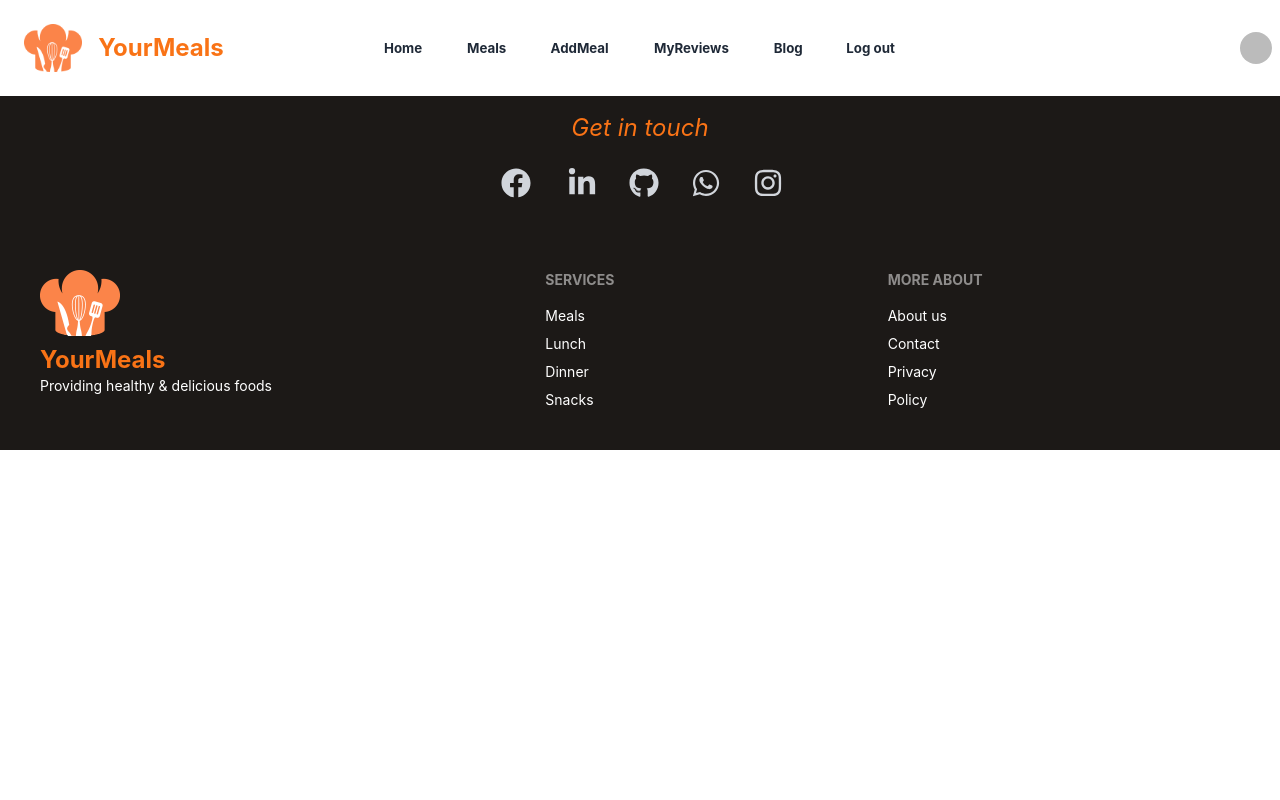
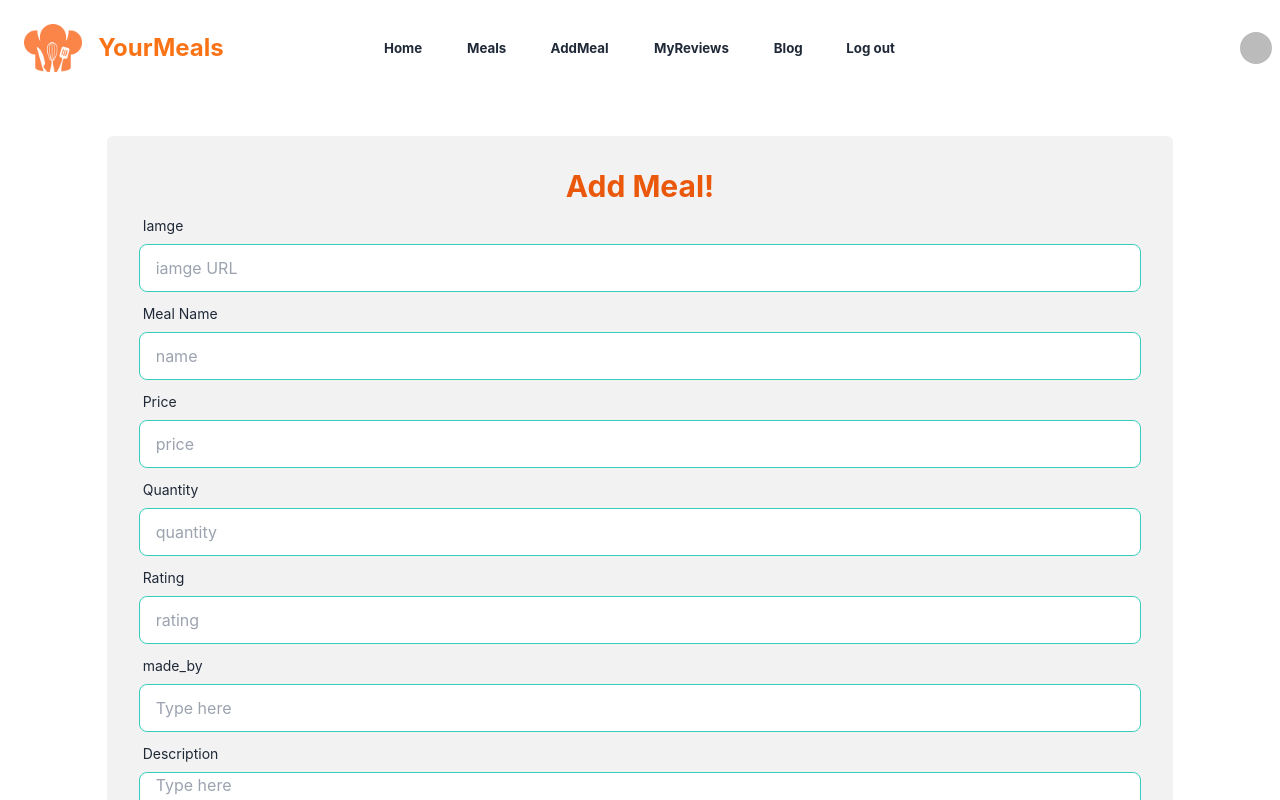
Before and after one commit to nazmul68/your-meals-client, a React (Create React App) app: page /addMeals in a window 1280 px wide. Shown: the top 800 px of the page. Built offline with nearby package versions, Linux system fonts and the light colour scheme; no server answers; sample sign-in values are in the browser's storage.

Commit message:
modifying & added addmeal route with fetch

```diff
--- a/src/Pages/AddMeals/AddMeals.js
+++ b/src/Pages/AddMeals/AddMeals.js
@@ -1,7 +1,163 @@
 import React from "react";
+import { useNavigate } from "react-router-dom";
+import Swal from "sweetalert2";
 
 const AddMeals = () => {
-  return <div></div>;
+  const navigate = useNavigate();
+  //
+  const handleAddMeal = (event) => {
+    event.preventDefault();
+    const form = event.target;
+    const image = form.image.value;
+    const name = form.name.value;
+    const price = form.price.value;
+    const quantity = form.quantity.value;
+    const rating = form.rating.value;
+    const made_by = form.made_by.value;
+    const description = form.description.value;
+
+    const meal = {
+      name,
+      made_by,
+      price,
+      quantity,
+      rating,
+      image,
+      description,
+    };
+
+    fetch(`http://localhost:5000/postMeal`, {
+      method: "POST",
+      headers: {
+        "content-type": "application/json",
+      },
+      body: JSON.stringify(meal),
+    })
+      .then((res) => res.json())
+      .then((data) => {
+        // console.log(data)
+        if (data.acknowledged) {
+          Swal.fire({
+            position: "center",
+            icon: "success",
+            title: "Meal added successfully",
+            showConfirmButton: false,
+            timer: 1500,
+          });
+          form.reset();
+          navigate("/");
+        }
+      });
+  };
+
+  return (
+    <form onSubmit={handleAddMeal}>
+      <div className="bg-base-200 w-5/6 mx-auto my-10 p-8 pb-10 rounded-md">
+        <div className="text-center font-bold text-orange-600 text-3xl">
+          <h2>Add Meal!</h2>
+        </div>
+        <div className="my-1">
+          <div className="form-control ">
+            <label className="label">
+              <span className="label-text">Iamge</span>
+            </label>
+            <input
+              type="text"
+              placeholder="iamge URL"
+              name="image"
+              className="input input-bordered input-accent w-full "
+            />
+          </div>
+        </div>
+        <div className="my-1">
+          <div className="form-control ">
+            <label className="label">
+              <span className="label-text">Meal Name</span>
+            </label>
+            <input
+              type="text"
+              placeholder="name"
+              name="name"
+              className="input input-bordered input-accent w-full "
+            />
+          </div>
+        </div>
+        <div className="my-1">
+          <div className="form-control ">
+            <label className="label">
+              <span className="label-text">Price</span>
+            </label>
+            <input
+              type="text"
+              placeholder="price"
+              name="price"
+              className="input input-bordered input-accent w-full "
+            />
+          </div>
+        </div>
+        <div className="my-1">
+          <div className="form-control ">
+            <label className="label">
+              <span className="label-text">Quantity</span>
+            </label>
+            <input
+              type="text"
+              placeholder="quantity"
+              name="quantity"
+              className="input input-bordered input-accent w-full "
+            />
+          </div>
+        </div>
+        <div className="my-1">
+          <div className="form-control ">
+            <label className="label">
+              <span className="label-text">Rating</span>
+            </label>
+            <input
+              type="text"
+              placeholder="rating"
+              name="rating"
+              className="input input-bordered input-accent w-full "
+            />
+          </div>
+        </div>
+        <div className="my-1">
+          <div className="form-control ">
+            <label className="label">
+              <span className="label-text">made_by</span>
+            </label>
+            <input
+              type="text"
+              placeholder="Type here"
+              name="made_by"
+              className="input input-bordered input-accent w-full "
+            />
+          </div>
+        </div>
+        <div className="my-1">
+          <div className="form-control ">
+            <label className="label">
+              <span className="label-text">Description</span>
+            </label>
+            <textarea
+              type="text"
+              placeholder="Type here"
+              name="description"
+              className="input input-bordered input-accent w-full h-20"
+            />
+          </div>
+        </div>
+
+        <div>
+          <input
+            type="submit"
+            value="submit"
+            className="bg-warning hover:bg-yellow-500 cursor-pointer font-semibold text-white p-3 rounded w-full mt-5 "
+          />
+        </div>
+      </div>
+    </form>
+  );
 };
 
 export default AddMeals;
--- a/src/Pages/AddReview/AddReveiw.js
+++ b/src/Pages/AddReview/AddReveiw.js
@@ -8,6 +8,7 @@ const AddReveiw = ({ meal }) => {
   const { user } = useContext(AuthContext);
   const userImg = user?.photoURL;
   const [reviewsById, setReviewsById] = useState([]);
+  const [control, setControl] = useState(false);
 
   const { _id, name, image } = meal;
 
@@ -33,7 +34,7 @@ const AddReveiw = ({ meal }) => {
       review,
     };
 
-    setReviewsById([reviews, ...reviewsById]);
+    // setReviewsById([reviews, ...reviewsById]); // use useState
 
     // POST review
     fetch("http://localhost:5000/reviews", {
@@ -48,10 +49,11 @@ const AddReveiw = ({ meal }) => {
         form.reset();
         // console.log( data);
         if (data.acknowledged) {
+          setControl(!control);
           Swal.fire({
             position: "center",
             icon: "success",
-            title: "Your review has submitted successfully",
+            title: "Thanks for your feedback",
             showConfirmButton: false,
             timer: 1500,
           });
@@ -71,7 +73,7 @@ const AddReveiw = ({ meal }) => {
       .catch((e) => {
         console.log(e);
       });
-  }, [_id]);
+  }, [control]);
 
   return (
     <div>
--- a/src/Pages/Blog/Blog.js
+++ b/src/Pages/Blog/Blog.js
@@ -11,14 +11,20 @@ const Blog = () => {
           Difference between SQL and NoSQL?
         </div>
         <div className="collapse-content">
-          <p>
-            tabIndex={0} SQL vs NoSQL: Five Main Differences SQL is the
-            programming language used to interface with relational databases.
-            (Relational databases model data as records in rows and tables with
-            logical links between them). NoSQL is a class of DBMs that are
-            non-relational and generally do not use SQL. There are five
-            practical differences between SQL and NoSQL: 1.Language
-            2.Scalability 3.Structure 4.Properties 5.Support and communities
+          <p className="text-left">
+            SQL vs NoSQL: Five Main Differences SQL is the programming language
+            used to interface with relational databases. (Relational databases
+            model data as records in rows and tables with logical links between
+            them). NoSQL is a class of DBMs that are non-relational and
+            generally do not use SQL. There are five practical differences
+            between SQL and NoSQL: 1.Language 2.Scalability 3.Structure
+            4.Properties 5.Support and communities
+            <br />
+            NoSQL databases don't support transactions (support only simple
+            transactions). Relational Database supports transactions (also
+            complex transactions with joins). NoSQL Database is used to handle
+            data coming in high velocity. Relational Database is used to handle
+            data coming in low velocity.
           </p>
         </div>
       </div>
@@ -31,11 +37,17 @@ const Blog = () => {
           What is JWT, and how does it work?
         </div>
         <div className="collapse-content">
-          <p>
-            tabIndex={1} JSON Web Token (JWT) is an open standard (RFC 7519) for
-            securely transmitting information between parties as JSON object. It
-            is compact, readable and digitally signed using a private key/ or a
+          <p className="text-left">
+            JSON Web Token (JWT) is an open standard (RFC 7519) for securely
+            transmitting information between parties as JSON object. It is
+            compact, readable and digitally signed using a private key/ or a
             public key pair by the Identity Provider(IdP)
+            <br />
+            Authentication server verifies the credentials and issues a jwt
+            signed using either a secret salt or a private key. User's Client
+            uses the JWT to access protected resources by passing the JWT in
+            HTTP Authorization header. Resource server then verifies the
+            authenticity of the token using the secret salt/ public key
           </p>
         </div>
       </div>
@@ -49,10 +61,10 @@ const Blog = () => {
         </div>
         <div className="collapse-content">
           <p>
-            tabIndex={2} NodeJS handle multiple client requests? NodeJS receives
-            multiple client requests and places them into EventQueue. NodeJS is
-            built with the concept of event-driven architecture. NodeJS has its
-            own EventLoop which is an infinite loop that receives requests and
+            NodeJS handle multiple client requests? NodeJS receives multiple
+            client requests and places them into EventQueue. NodeJS is built
+            with the concept of event-driven architecture. NodeJS has its own
+            EventLoop which is an infinite loop that receives requests and
             processes them.
           </p>
         </div>
@@ -67,8 +79,8 @@ const Blog = () => {
         </div>
         <div className="collapse-content">
           <p>
-            tabIndex={3} 1. JavaScript is a client-side scripting language that
-            is lightweight, cross-platform, and interpreted. Both Java and HTML
+            1. JavaScript is a client-side scripting language that is
+            lightweight, cross-platform, and interpreted. Both Java and HTML
             include it. Node.js, on the other hand, is a V8-based server-side
             programming language. As a result, it is used to create
             network-centric applications. It's a networked system made for
--- a/src/Pages/Shared/Header/Header.js
+++ b/src/Pages/Shared/Header/Header.js
@@ -35,6 +35,8 @@ const Header = () => {
           Meals
         </Link>
       </li>
+      {user ? (
+        <>
           <li className="text-2xl mx-1">
             <Link
               className="btn btn-ghost normal-case hover:text-orange-600 font-bold "
@@ -51,6 +53,10 @@ const Header = () => {
               MyReviews
             </Link>
           </li>
+        </>
+      ) : (
+        <></>
+      )}
       <li className="font-bold mx-1">
         <Link
           className="btn btn-ghost normal-case hover:text-orange-600 font-bold "
--- a/src/Pages/SingleMealDetails/SingleMealDetails.js
+++ b/src/Pages/SingleMealDetails/SingleMealDetails.js
@@ -1,5 +1,5 @@
 import { useLoaderData } from "react-router-dom";
-
+import notFoundImg from "../../assets/notFoundImg.jpg";
 import AddReveiw from "../AddReview/AddReveiw";
 
 const SingleMealDetails = () => {
@@ -11,7 +11,11 @@ const SingleMealDetails = () => {
     <div>
       <div className="card w-4/5 mx-auto bg-base-200 shadow-xl mb-20">
         <figure className="px-10 pt-10">
-          <img src={image} alt="Shoes" className="rounded-xl w-11/12" />
+          <img
+            src={image ? image : notFoundImg}
+            alt="Shoes"
+            className="rounded-xl w-11/12"
+          />
         </figure>
         <div className="card-body items-center text-center">
           <div className="w-11/12">
--- a/src/Pages/UpdateReview/UpdateReview.js
+++ b/src/Pages/UpdateReview/UpdateReview.js
@@ -67,6 +67,7 @@ const UpdateReview = () => {
               readOnly
             />
           </div>
+
           <div className=" w-4/5 mx-auto">
             <textarea
               className="textarea textarea-success w-full my-5 py-10"
```
Also changed, not shown: src/assets/burger.webp (added), src/assets/notFoundImg.jpg (added). Lines whose indentation alone changed are shown as unchanged.
